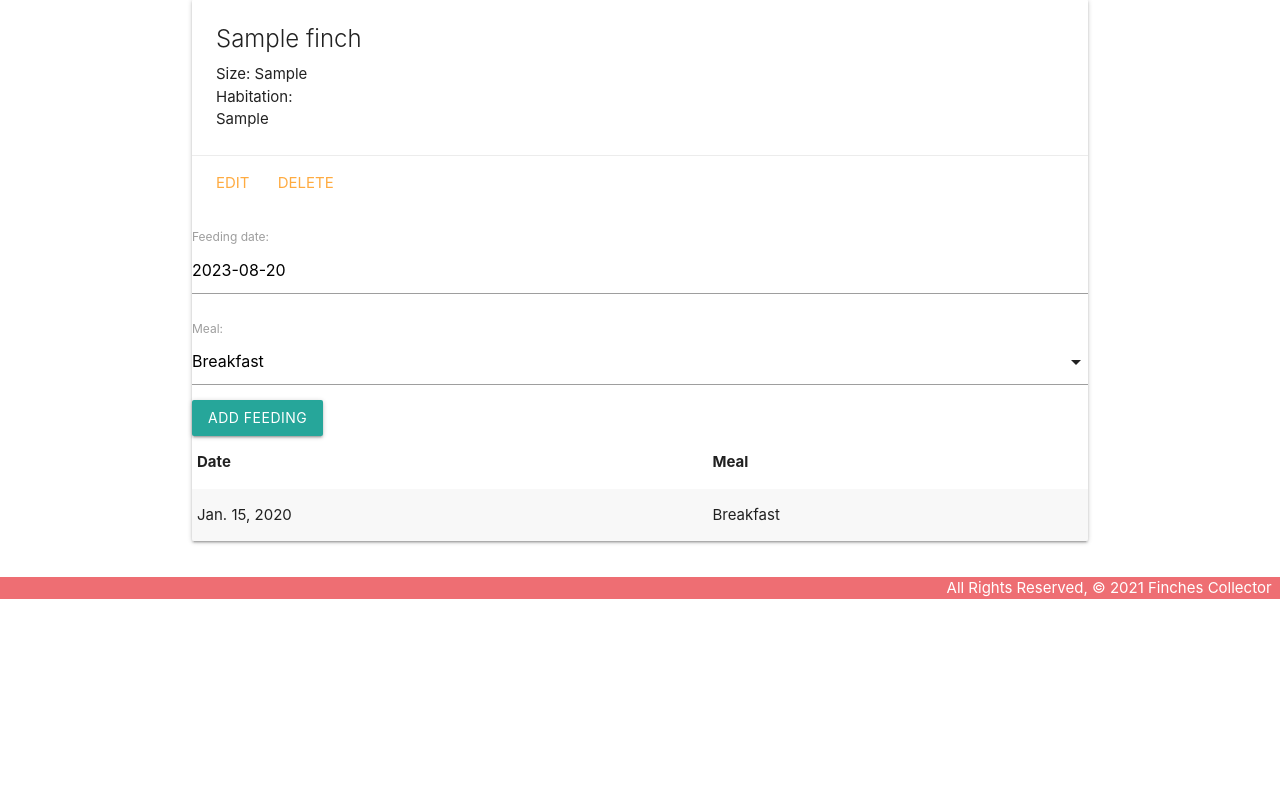
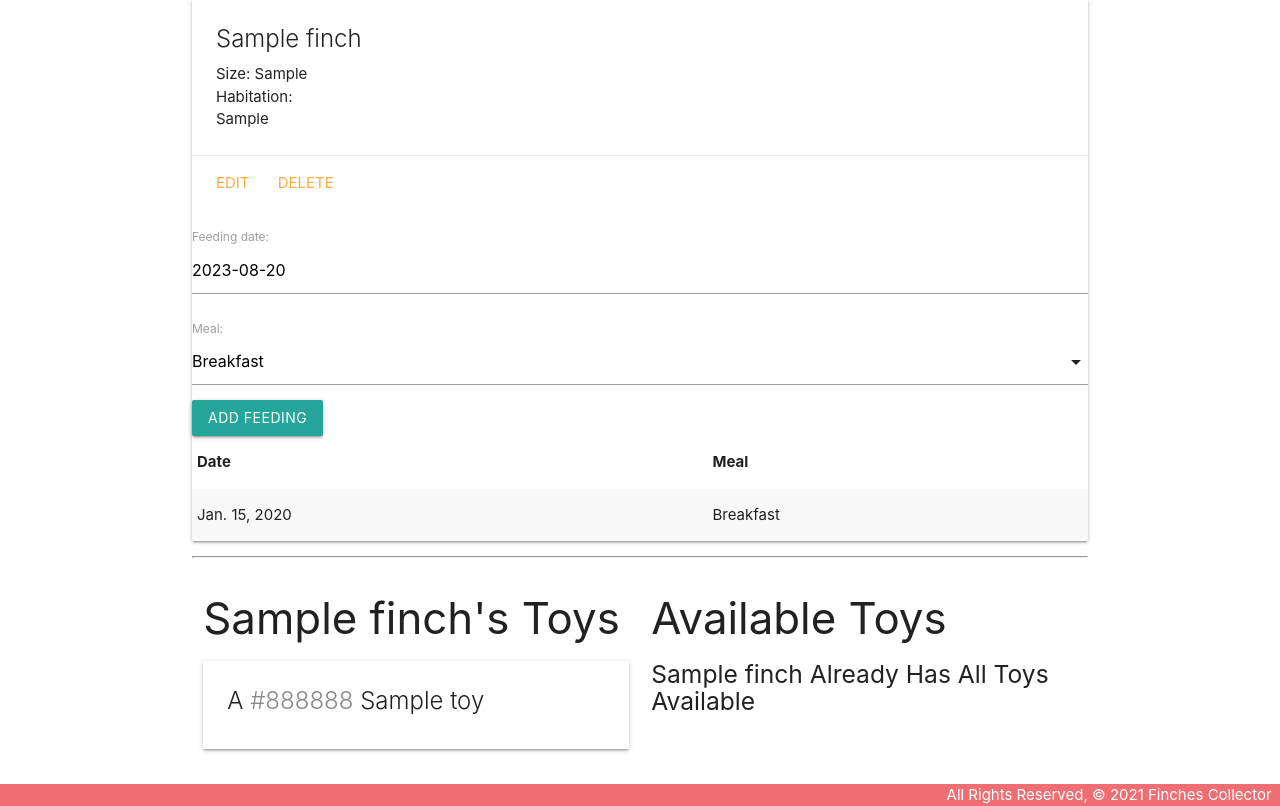
Before and after one commit to miya-w/GA-SEI-Finch-Collector-Lab, a Django app: page /finches/1/ in a window 1280 px wide. Shown: the part 201-1007 px from the top of the page. Before the commit the page ends 800 px from the top, so only its background shows below. Run offline with Django 4.2, Linux system fonts and the light colour scheme; tables that the repository leaves empty hold one stand-in row (values such as "Sample post").

Commit message:
update part-5

```diff
--- a/finchcollector/main_app/models.py
+++ b/finchcollector/main_app/models.py
@@ -7,12 +7,25 @@ MEALS = (
     ('L', 'Lunch'),
     ('D', 'Dinner')
 )
+# Create your models here.
+class Toy(models.Model):
+  name = models.CharField(max_length=50)
+  color = models.CharField(max_length=20)
+
+  def __str__(self):
+    return self.name
+
+  def get_absolute_url(self):
+    return reverse('toys_detail', kwargs={'pk': self.id})
+
 
 # Create your models here.
 class Finch(models.Model):
     name = models.CharField(max_length=100)
     size = models.CharField(max_length=100)
     habitation = models.TextField(max_length=300)
+      # Add the M:M relationship
+    toys = models.ManyToManyField(Toy)
 
   # new code below
     def __str__(self):
--- a/finchcollector/main_app/templates/finches/detail.html
+++ b/finchcollector/main_app/templates/finches/detail.html
@@ -41,6 +41,55 @@
   <!-- New Markup Above -->
 </div>
 </div>
+<!-- This is all new markup to be added just above the <script> tag -->
+  <hr>
+  <div class="row">
+    <div class="col s6">
+      <h3>{{ finch.name }}'s Toys</h3>
+      {% if finch.toys.count %}
+        {% for toy in finch.toys.all %}
+          <div class="card">
+            <div class="card-content">
+              <span class="card-title">
+                A <span style="color: {{ toy.color }}">{{ toy.color }}</span> {{ toy.name }}
+              </span>
+            </div>
+          </div>
+        {% endfor %}
+      {% else %}
+        <h5>No Toys </h5>
+      {% endif %}
+    </div>
+    <!-- Available toys will come after this line -->
+    <!-- New Markup Below -->
+<div class="col s6">
+  <h3>Available Toys</h3>
+  {% if toys.count %}
+    {% for toy in toys.all %}
+      <div class="card">
+        <div class="card-content">
+          <span class="card-title">
+            A <span style="color: {{ toy.color }}">{{ toy.color }}</span> {{ toy.name }}
+          </span>
+        </div>
+        <div class="card-action">
+          <div class="card-action">
+            <form action="{% url 'assoc_toy' cat.id toy.id %}" method="POST">
+                {% csrf_token %}
+              <button type="submit" class="btn">Add</button>
+            </form>
+          </div>
+
+        </div>
+      </div>
+    {% endfor %}
+  {% else %}
+    <h5>{{finch.name}} Already Has All Toys Available</h5>
+  {% endif %}
+</div>
+  </div>
+
+
 <script>
   const dateEl = document.getElementById('id_date');
   // M is Materialize's global variable
--- a/finchcollector/main_app/urls.py
+++ b/finchcollector/main_app/urls.py
@@ -13,4 +13,13 @@ urlpatterns = [
     path('finches/<int:pk>/update/', views.FinchUpdate.as_view(), name='finches_update'),
     path('finches/<int:pk>/delete/', views.FinchDelete.as_view(), name='finches_delete'),
     path('finches/<int:finch_id>/add_feeding/', views.add_feeding, name='add_feeding'),
+    # associate a toy with a finch (M:M)
+    path('finches/<int:finch_id>/assoc_toy/<int:toy_id>/', views.assoc_toy, name='assoc_toy'),
+    path('cats/<int:cat_id>/unassoc_toy/<int:toy_id>/', views.unassoc_toy, name='unassoc_toy'),
+    path('toys/', views.ToyList.as_view(), name='toys_index'),
+    path('toys/<int:pk>/', views.ToyDetail.as_view(), name='toys_detail'),
+    path('toys/create/', views.ToyCreate.as_view(), name='toys_create'),
+    path('toys/<int:pk>/update/', views.ToyUpdate.as_view(), name='toys_update'),
+    path('toys/<int:pk>/delete/', views.ToyDelete.as_view(), name='toys_delete'),
+
 ]
--- a/finchcollector/main_app/views.py
+++ b/finchcollector/main_app/views.py
@@ -1,9 +1,11 @@
 from django.shortcuts import render, redirect
+
 from django.views.generic.edit import CreateView, UpdateView, DeleteView
+from django.views.generic import ListView, DetailView
 # Import the FeedingForm
 from .forms import FeedingForm
 
-from .models import Finch
+from .models import Finch, Toy
 
 # views.py
 
@@ -32,15 +34,18 @@ def finches_index(request):
 
 def finches_detail(request, finch_id):
   finch = Finch.objects.get(id=finch_id)
+  id_list = finch.toys.all().values_list('id')
+  toys_finch_doesnt_have = Toy.objects.exclude(id__in=id_list)
   feeding_form = FeedingForm()
   return render(request, 'finches/detail.html', {
      'finch': finch,
      'feeding_form': feeding_form,
+     'toys': toys_finch_doesnt_have
      })
 
 class FinchCreate(CreateView):
   model = Finch
-  fields = '__all__'
+  fields = ['name', 'breed', 'description', 'age']
 
 class FinchUpdate(UpdateView):
   model = Finch
@@ -69,3 +74,31 @@ def __str__(self):
   # change the default sort
 class Meta:
     ordering = ['-date']
+
+
+def assoc_toy(request, finch_id, toy_id):
+  # Note that you can pass a toy's id instead of the whole toy object
+  Finch.objects.get(id=finch_id).toys.add(toy_id)
+  return redirect('detail', finch_id=finch_id)
+
+def unassoc_toy(request, finch_id, toy_id):
+  Finch.objects.get(id=finch_id).toys.remove(toy_id)
+  return redirect('detail', finch_id=finch_id)
+
+class ToyList(ListView):
+  model = Toy
+
+class ToyDetail(DetailView):
+  model = Toy
+
+class ToyCreate(CreateView):
+  model = Toy
+  fields = '__all__'
+
+class ToyUpdate(UpdateView):
+  model = Toy
+  fields = ['name', 'color']
+
+class ToyDelete(DeleteView):
+  model = Toy
+  success_url = '/toys'
```
